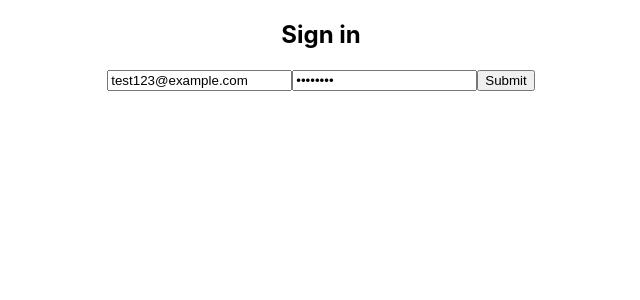
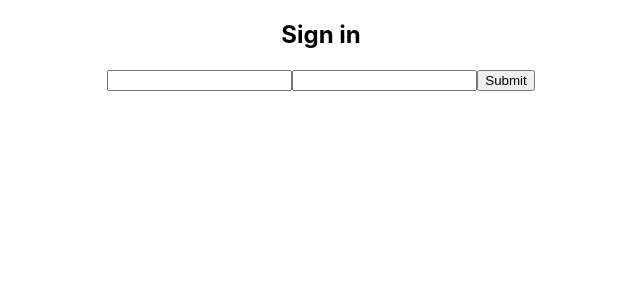
Before and after one commit to cdallasanta/school-sites, a React (Create React App) app in the folder client/: page /login in a window 1280 px wide. Shown: the top 300 px of the page, without its empty margins (319-959 px from the left). Built offline with nearby package versions, Linux system fonts and the light colour scheme.

Commit message:
added links to login page

```diff
--- a/client/src/components/Login.js
+++ b/client/src/components/Login.js
@@ -4,8 +4,8 @@
 
 export default class Login extends React.Component {
   state = {
-    email: "test123@example.com",
-    password: "password",
+    email: "",
+    password: "",
     errors: []
   }
 
--- a/client/src/containers/DistrictContainer.js
+++ b/client/src/containers/DistrictContainer.js
@@ -4,6 +4,7 @@
 import BlogList from '../containers/BlogList';
 import EventsList from '../containers/EventsList';
 import SchoolSelector from '../components/SchoolSelector';
+import { Link } from 'react-router-dom';
 
 class DistrictContainer extends React.Component {
   state = {
@@ -43,6 +44,7 @@
           <header id="header">
             <h1>{this.state.district_data.name}</h1>
             <Ad size="banner" />
+            <Link to="/login">Login</Link>
           </header>
           <div id="sidebar">
             <SchoolSelector schools={this.state.district_data.schools} dist_id={this.state.district_data.id} history={this.props.history}/>
--- a/client/src/containers/SchoolContainer.js
+++ b/client/src/containers/SchoolContainer.js
@@ -6,6 +6,7 @@
 import BlogList from '../containers/BlogList';
 import EventsList from '../containers/EventsList';
 import SchoolSelector from '../components/SchoolSelector';
+import { Link } from 'react-router-dom';
 
 class SchoolContainer extends React.Component {
   state = {
@@ -47,6 +48,7 @@
           <h1>{this.state.school_data.name}</h1>
           <ContactInfo contact={this.state.school_data.site_rep} />
           <Ad size="banner" />
+          <Link to="/login">Login</Link>
         </header>
         <div id="sidebar">
           <NavigationMenu
```
Also changed, not shown: 1 other file (tests, documents, lock files or other folders).
